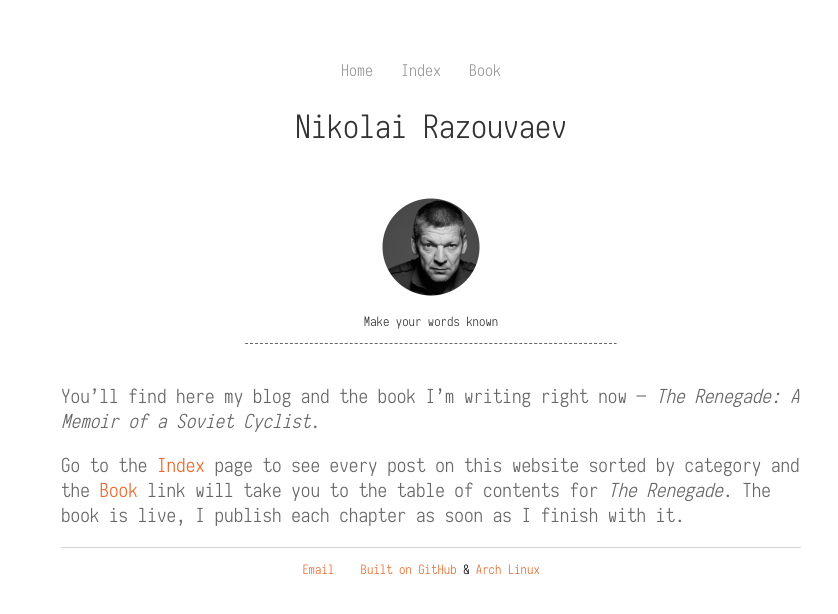
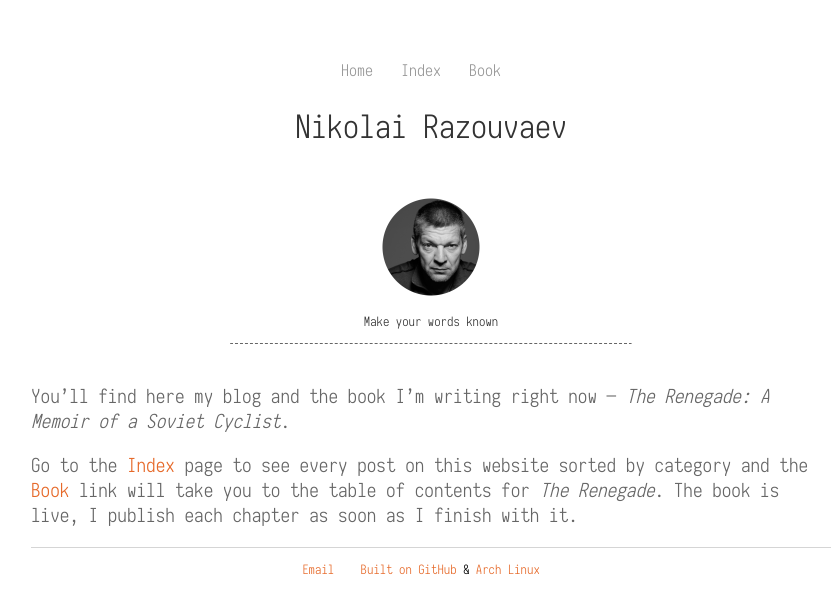
Before and after one commit to nkrzv/nkrzv.github.io, a Jekyll site: the page built from index.html, in a window 1280 px wide. Shown: the top 614 px of the page, without its empty margins (209-1047 px from the left). Built offline with Jekyll 4.4.1, drawn with Linux system fonts in a browser that asks for light colours.

Commit message:
Update main.css

```diff
--- a/css/main.css
+++ b/css/main.css
@@ -12,7 +12,7 @@
  }
 body {
     margin: 60px auto;
-    width: 740px;
+    width: 800px;
     max-width: 95%;
    font-family: 'Iosevka Light'
 }
```
